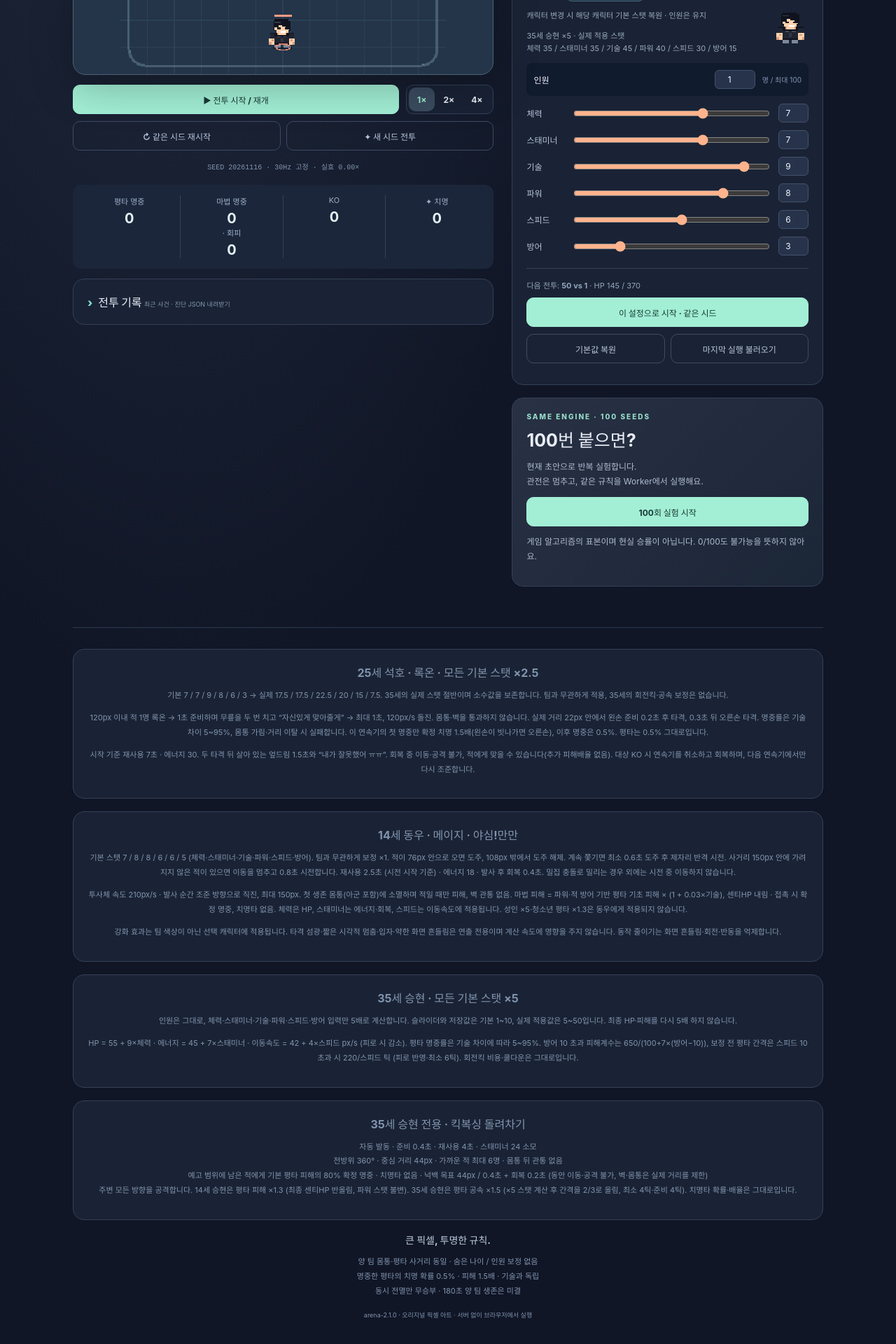
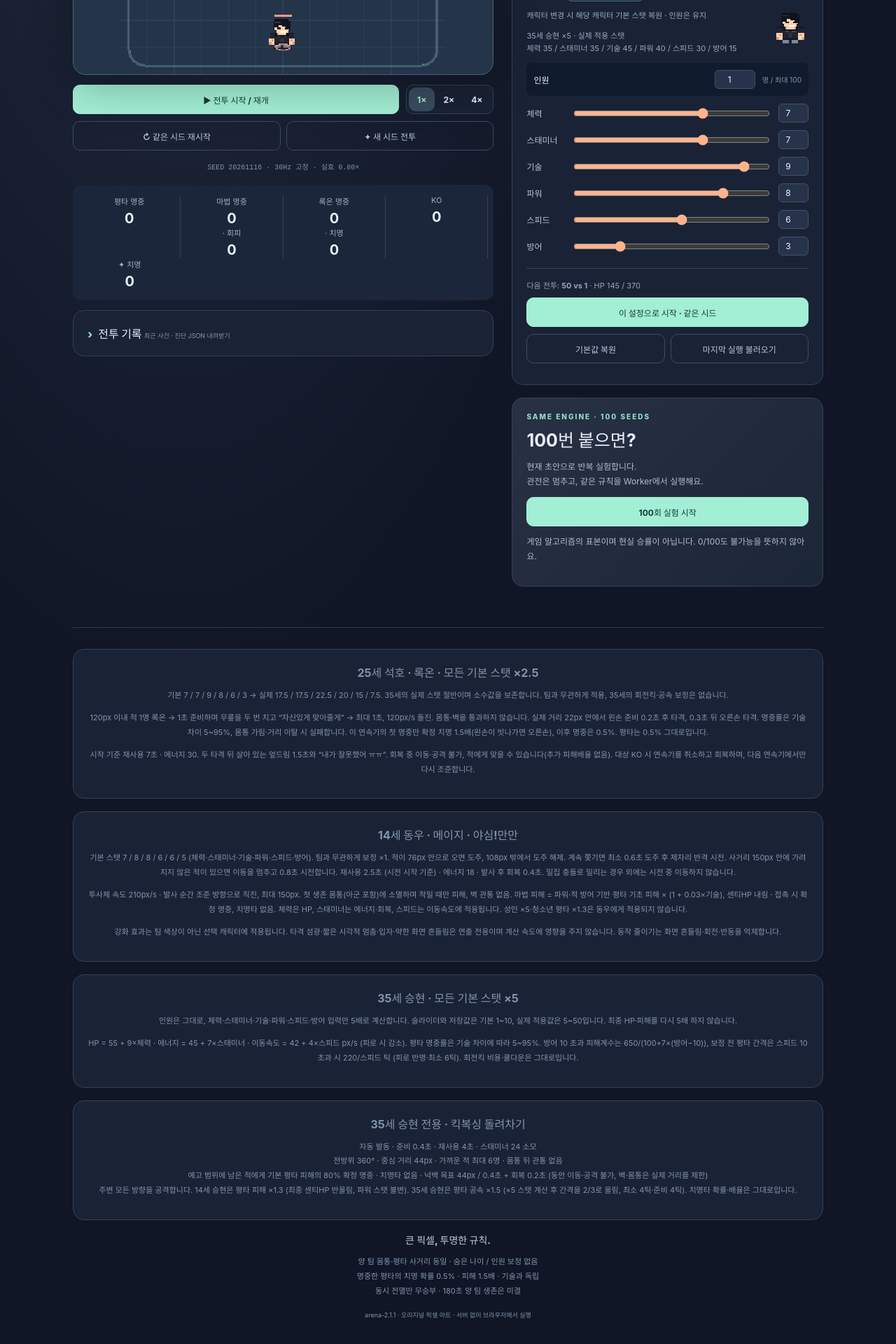
Before and after one commit to minkle8692-create/seunghyun-arena, a React (Vite) app: page / in a window 1280 px wide. Shown: the part 928-2848 px from the top of the page at 70% size. Built offline with nearby package versions, Linux system fonts and the light colour scheme.

Commit message:
Separate lock-on critical counters from normal attack metrics

```diff
--- a/src/main.tsx
+++ b/src/main.tsx
@@ -284,6 +284,9 @@ function App() {
             </span>
             <span>
               마법 명중 <b>{view.counts.spellHit}</b> · 회피 <b>{view.counts.dodge}</b>
+            </span>
+            <span>
+              록온 명중 <b>{view.counts.lockHit}</b> · 치명 <b>{view.counts.lockCrit}</b>
             </span>
             <span>
               KO <b>{view.counts.ko}</b>
--- a/src/sim.ts
+++ b/src/sim.ts
@@ -1,6 +1,6 @@
 // Authority for all combat. Integer centi-HP and 1/256-pixel coordinates.
 // Exact half-stat inputs may regenerate half-cent energy (binary-exact .5), never truncated.
-export const VERSION = "arena-2.1.0",
+export const VERSION = "arena-2.1.1",
   Q = 256,
   W = 384 * Q,
   H = 512 * Q,
@@ -131,6 +131,8 @@ export type Battle = {
     canceled: number;
     ko: number;
     damage: number;
+    lockHit: number;
+    lockCrit: number;
     spellCast: number;
     spellHit: number;
   };
@@ -278,7 +280,7 @@ export function createBattle(input: Config, seed: number): Battle {
       invalid: 0,
       canceled: 0,
       ko: 0,
-      damage: 0, spellCast: 0, spellHit: 0,
+      damage: 0, lockHit: 0, lockCrit: 0, spellCast: 0, spellHit: 0,
     },
   };
 }
@@ -552,7 +554,7 @@ export function step(s: Battle) {
             ev.damage=damage(u.stats[3],target.stats[5],a.damage,crit);
             const h=hits.get(target.id)||{sum:0,x:0,y:0,ids:[]};
             h.sum+=ev.damage;h.ids.push(u.id);hits.set(target.id,h);
-            s.counts.hit++;if(crit)s.counts.crit++;
+            s.counts.lockHit++;if(crit)s.counts.lockCrit++;
             target.flash=crit?"crit":"hit";target.flashUntil=s.tick+8;
           }
           s.events.push(ev);
```
Also changed, not shown: 1 other file (tests, documents, lock files or other folders).
